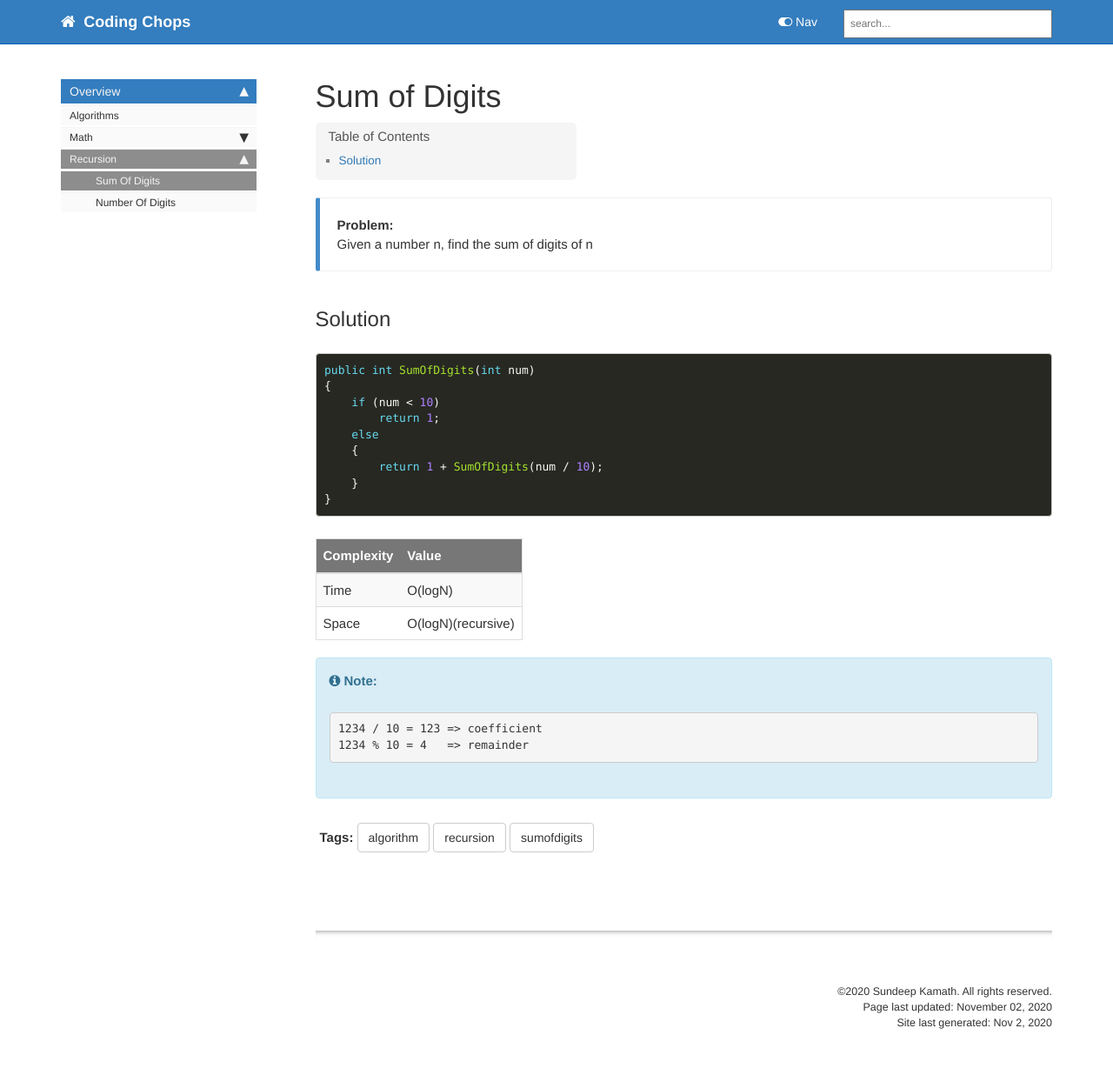
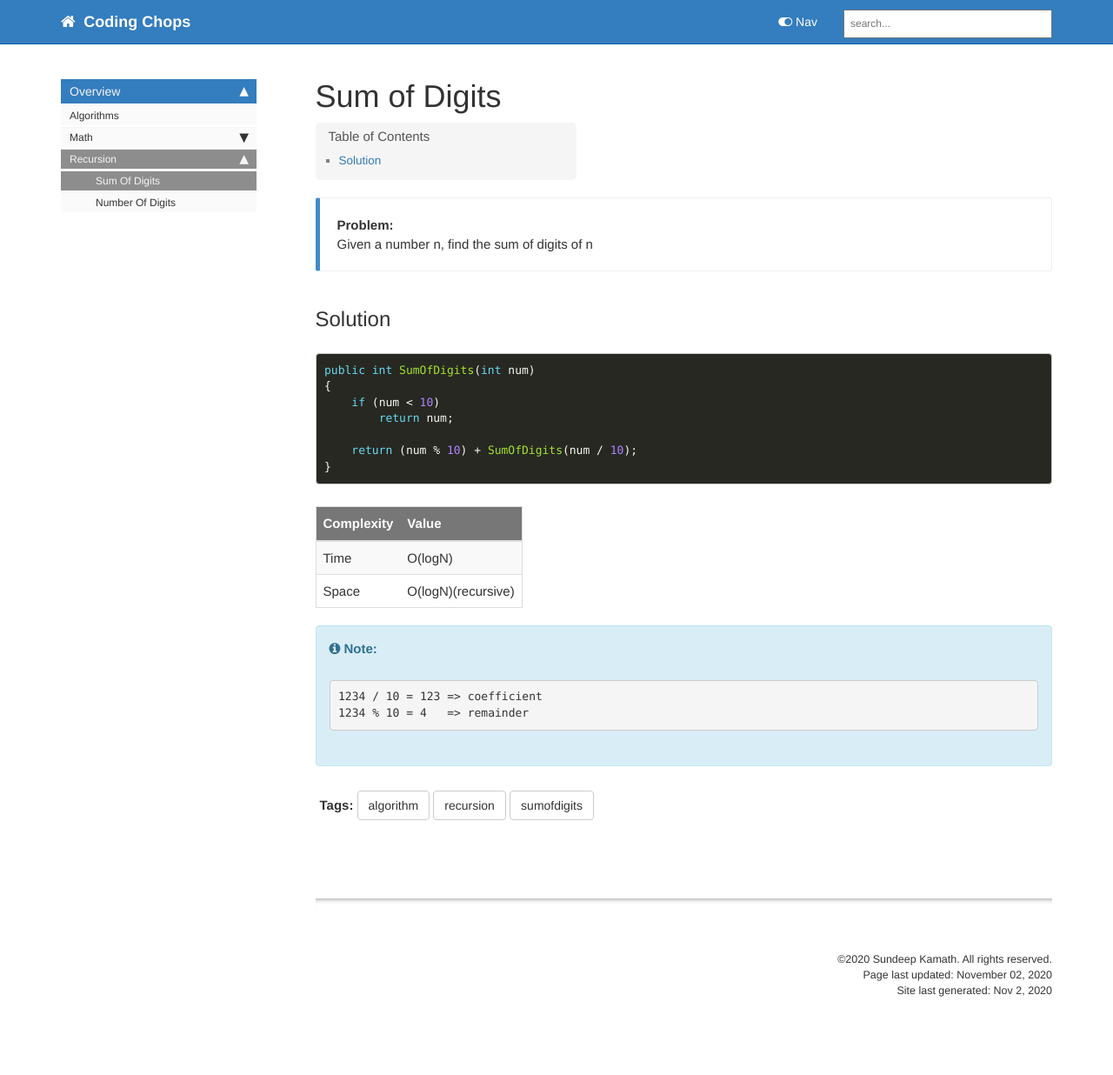
Before and after one commit to sundeepkamath/CodingChops, a Jekyll site: the page built from pages/recursion/recursion_sumofdigits.md, in a window 1280 px wide. Shown: the whole page at 87% size. Built offline with Jekyll 4.4.1, drawn with Linux system fonts in a browser that asks for light colours; comment, search, counter and statistics services are not loaded; after the commit the page ends 1198 px from its top, so only the background shows below that.

Commit message:
Minor update

````diff
--- a/pages/recursion/recursion_sumofdigits.md
+++ b/pages/recursion/recursion_sumofdigits.md
@@ -16,11 +16,9 @@ last_updated: November 02, 2020
 public int SumOfDigits(int num)
 {
     if (num < 10)
-        return 1;
-    else
-    {
-        return 1 + SumOfDigits(num / 10);
-    }
+        return num;
+
+    return (num % 10) + SumOfDigits(num / 10);
 }
 ```
 
````
